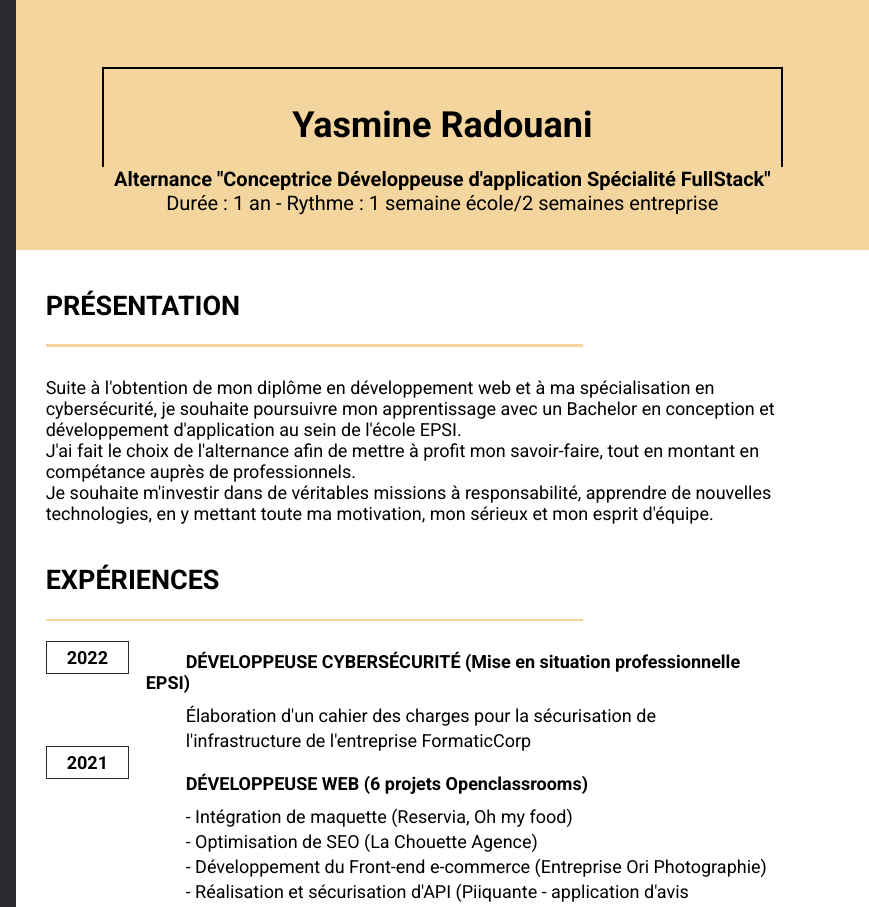
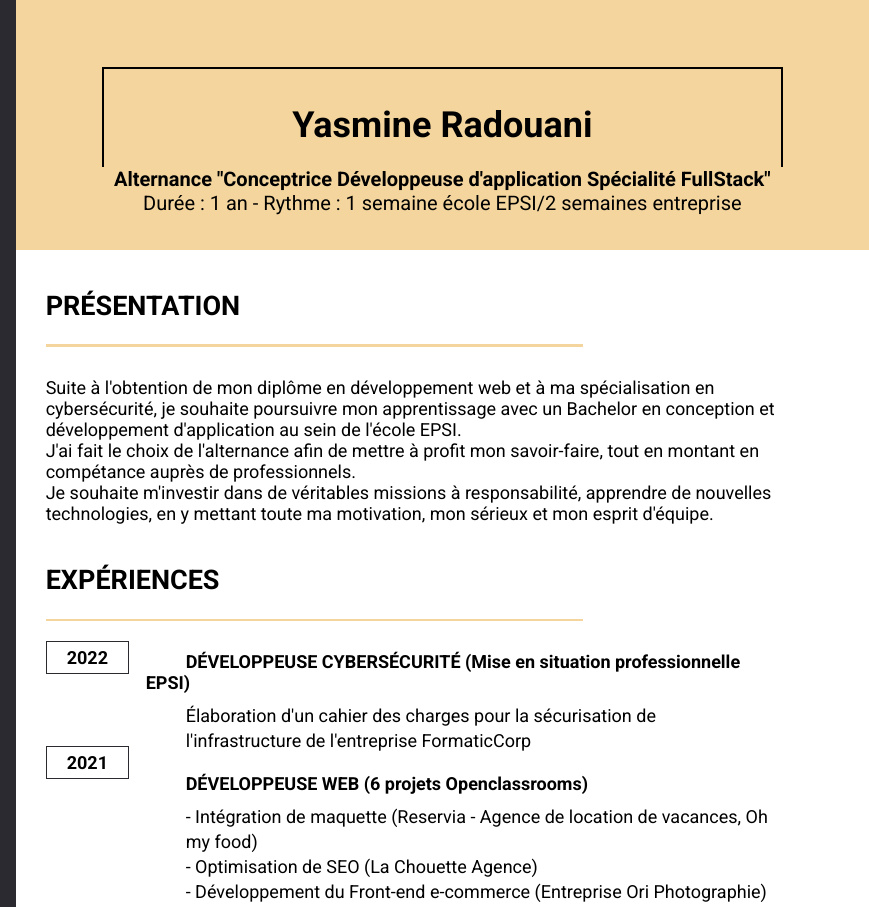
Before and after one commit to Yradouani/cv_alternance, a website: page index.html in a window 1280 px wide. Shown: the top 907 px of the page, 411-1280 px from the left. Drawn offline with Linux system fonts and the light colour scheme.

Commit message:
ajout détails titre

```diff
--- a/index.html
+++ b/index.html
@@ -176,7 +176,7 @@
             <h1>Yasmine Radouani</h1>
             <span class="dev-web"><b>Alternance "Conceptrice Développeuse d'application Spécialité FullStack"</b> <br>
                 Durée :
-                1 an - Rythme : 1 semaine école/2 semaines entreprise </span>
+                1 an - Rythme : 1 semaine école EPSI/2 semaines entreprise </span>
         </div>
         <div class="formation-experience-container">
             <div class="presentation">
@@ -236,7 +236,7 @@
                             <span class="experience-title experience-title-dev">DÉVELOPPEUSE WEB (6 projets
                                 Openclassrooms)</span>
                             <p>
-                                - Intégration de maquette (Reservia, Oh my food)
+                                - Intégration de maquette (Reservia - Agence de location de vacances, Oh my food)
                                 <br>- Optimisation de SEO (La Chouette Agence)
                                 <br>- Développement du Front-end e-commerce (Entreprise Ori Photographie)
                                 <br>- Réalisation et sécurisation d'API (Piiquante - application d'avis gastronomiques)
```
